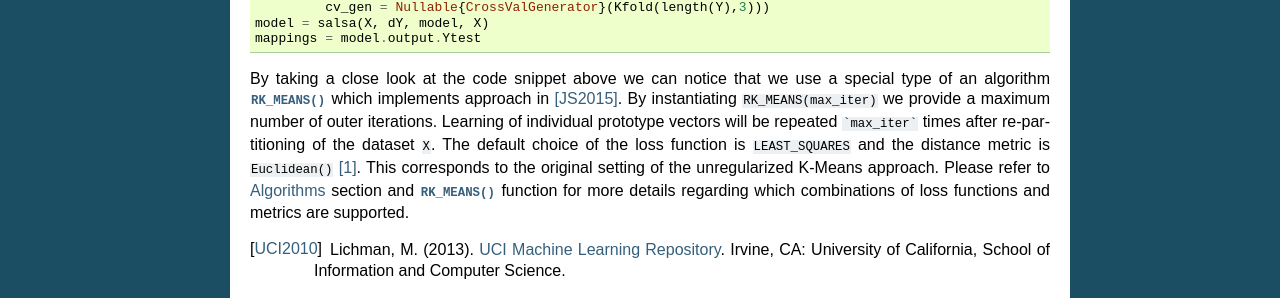
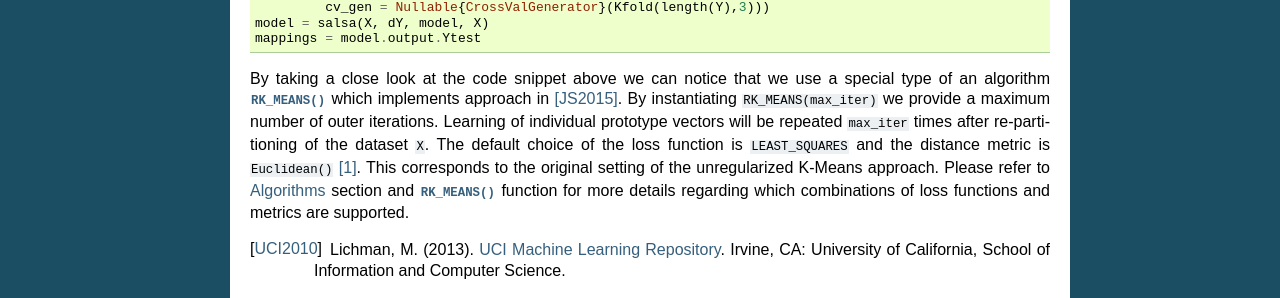
Before and after one commit to jumutc/SALSA.jl, a Sphinx documentation site: the page built from docs/source/clustering.rst, in a window 1280 px wide. Shown: the part 420-718 px from the top of the page. Built offline with Sphinx 7.4.7, drawn with Linux system fonts in a browser that asks for light colours; formulas are drawn with MathJax 3.

Commit message:
docs update

````diff
--- a/docs/source/clustering.rst
+++ b/docs/source/clustering.rst
@@ -24,7 +24,7 @@ This package provides a function ``salsa`` and explanation on ``SALSAModel`` for
    model = salsa(X, dY, model, X)
    mappings = model.output.Ytest
 
-By taking a close look at the code snippet above we can notice that we use a special type of an algorithm :func:`RK_MEANS` which implements approach in [JS2015]_. By instantiating ``RK_MEANS(max_iter)`` we provide a maximum number of outer iterations. Learning of individual prototype vectors will be repeated ```max_iter``` times after re-partitioning of the dataset ``X``. The default choice of the loss function is ``LEAST_SQUARES`` and the distance metric is ``Euclidean()`` [#f1]_. This corresponds to the original setting of the unregularized K-Means approach. Please refer to :doc:`Algorithms <algorithms>` section and :func:`RK_MEANS` function for more details regarding which combinations of loss functions and metrics are supported.
+By taking a close look at the code snippet above we can notice that we use a special type of an algorithm :func:`RK_MEANS` which implements approach in [JS2015]_. By instantiating ``RK_MEANS(max_iter)`` we provide a maximum number of outer iterations. Learning of individual prototype vectors will be repeated ``max_iter`` times after re-partitioning of the dataset ``X``. The default choice of the loss function is ``LEAST_SQUARES`` and the distance metric is ``Euclidean()`` [#f1]_. This corresponds to the original setting of the unregularized K-Means approach. Please refer to :doc:`Algorithms <algorithms>` section and :func:`RK_MEANS` function for more details regarding which combinations of loss functions and metrics are supported.
 
 .. [UCI2010] Lichman, M. (2013). `UCI Machine Learning Repository <http://archive.ics.uci.edu/ml>`_. Irvine, CA: University of California, School of Information and Computer Science.
 .. [JS2015] Jumutc V., Suykens J.A.K., "Regularized and Sparse Stochastic K-Means for Distributed Large-Scale Clustering", Internal Report 15-126, ESAT-SISTA, KU Leuven (Leuven, Belgium), 2015.
````
